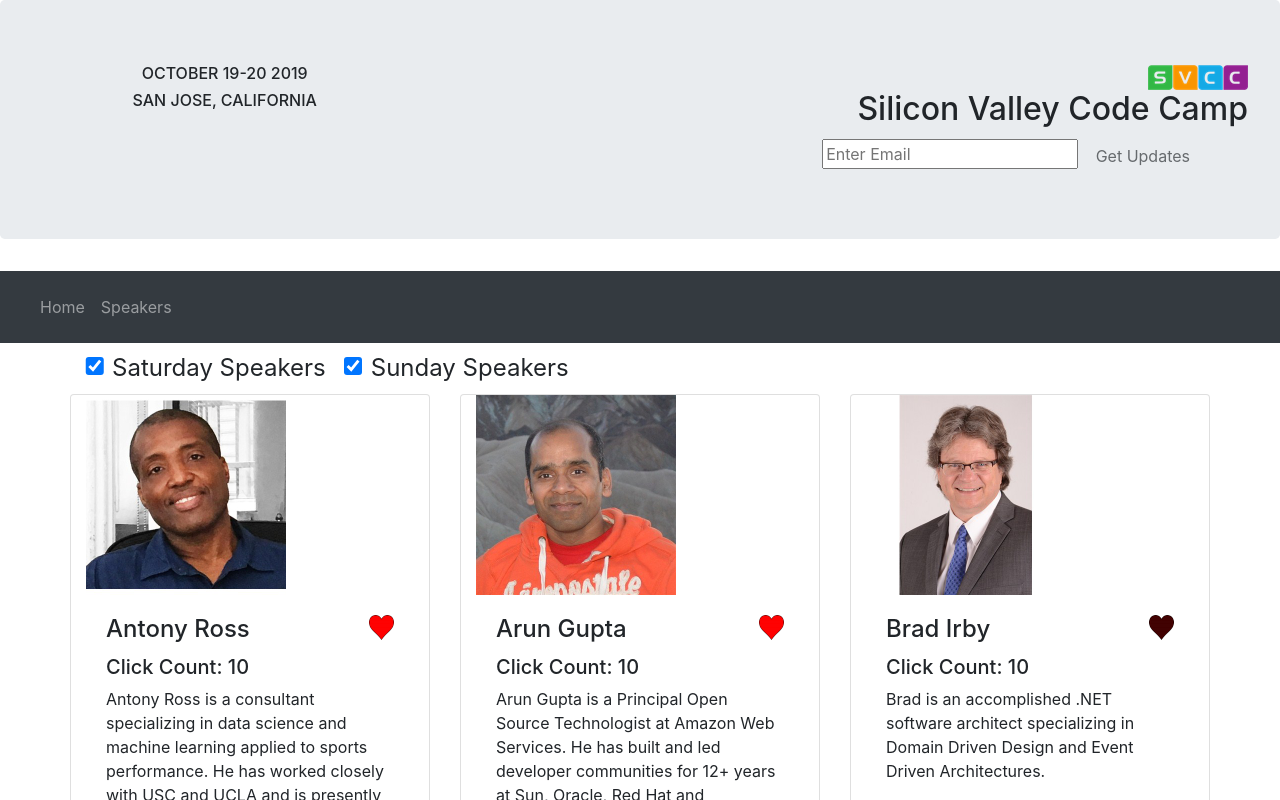
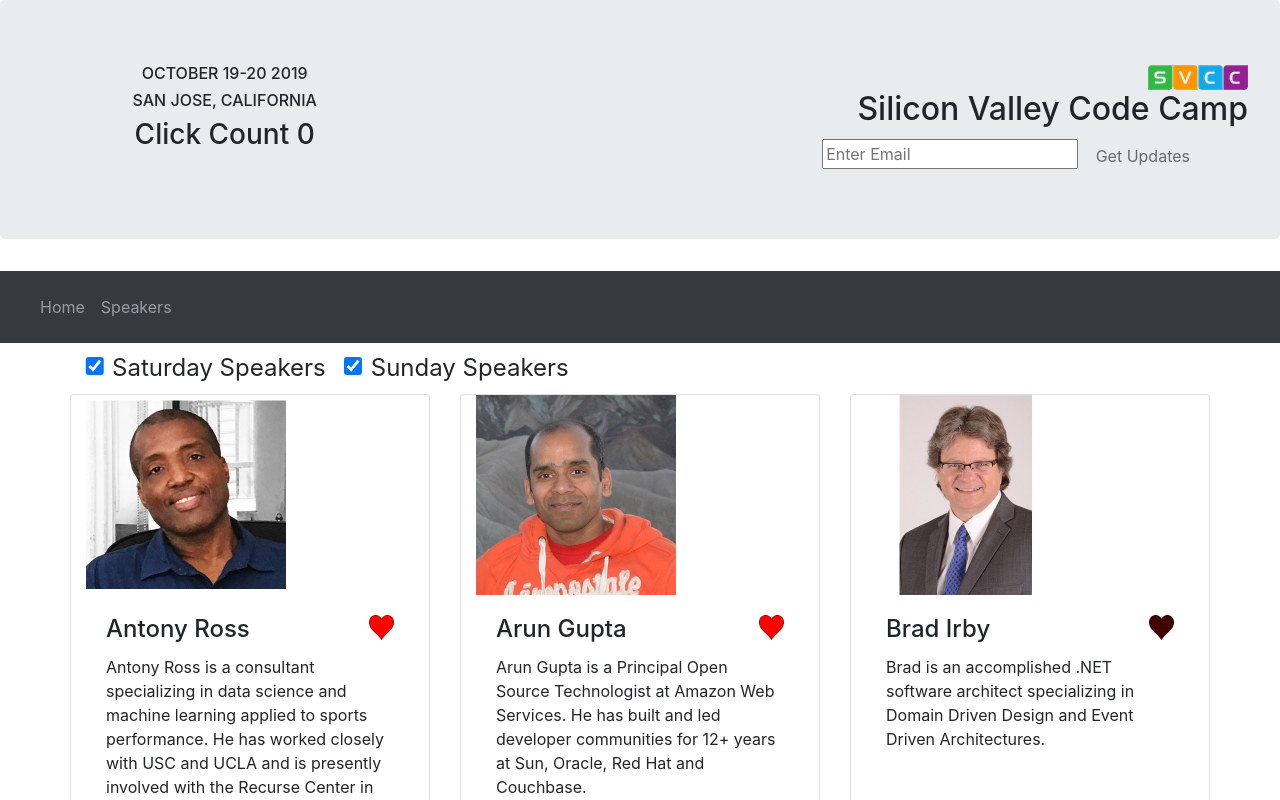
Before and after one commit to flaviotxa/react-using-hooks, a Next.js app: page /speakers in a window 1280 px wide. Shown: the top 800 px of the page. Built offline with nearby package versions, Linux system fonts and the light colour scheme.

Commit message:
Consolidate and Totaling favorite click count

```diff
--- a/src/GlobalState.js
+++ b/src/GlobalState.js
@@ -7,12 +7,16 @@ export const GlobalProvider = ({ children }) => {
   const {
     isLoading,
     speakerList,
+    favoriteClickCount,
+    incrementClickCount,
     toggleSpeakerFavorite,
   } = useSpeakerDataManager();
 
   const provider = {
     isLoading,
     speakerList,
+    favoriteClickCount,
+    incrementClickCount,
     toggleSpeakerFavorite,
   };
 
--- a/src/Header.js
+++ b/src/Header.js
@@ -1,17 +1,21 @@
-import React from 'react';
-import SignMeUp from './SignMeUp';
+import React, { useContext } from "react";
+import SignMeUp from "./SignMeUp";
+import { GlobalContext } from "./GlobalState";
 
 export const Header = () => {
   const signupCallback = (email) => {
     return console.log(`sign up called with email ${email}`);
   };
 
+  const { favoriteClickCount } = useContext(GlobalContext);
   return (
     <div className="jumbotron jumbotronheight">
       <div className="row">
         <div className="col-12 col-sm-4 text-center">
           <h6 className="text-uppercase">October 19-20 2019</h6>
           <h6 className="text-uppercase">San Jose, California</h6>
+          <h5></h5>
+          <h3>Click Count {favoriteClickCount}</h3>
         </div>
         <div className="col-12 col-sm-8 text-lg-right">
           <div>
--- a/src/SpeakerDetail.js
+++ b/src/SpeakerDetail.js
@@ -1,11 +1,12 @@
-import React from "react";
+import React, { useContext } from "react";
 import ImageToggleOnScroll from "./ImageToggleOnScroll";
 import useSpeakerDataManager from "./useSpeakerDataManager";
+import { GlobalContext } from "./GlobalState";
 
 const SpeakerDetail = React.memo(({ speakerRec, onHeartFavoriteHandler }) => {
   const { id, firstName, lastName, favorite, bio } = speakerRec;
 
-  const { favoriteClickCount, incrementClickCount } = useSpeakerDataManager();
+  const { incrementClickCount } = useContext(GlobalContext);
 
   return (
     <div className="card col-4 cardmin">
@@ -28,7 +29,6 @@ const SpeakerDetail = React.memo(({ speakerRec, onHeartFavoriteHandler }) => {
             {firstName} {lastName}
           </span>
         </h4>
-        <h5>Click Count: {favoriteClickCount}</h5>
         <span>{bio}</span>
       </div>
     </div>
--- a/src/useSpeakerDataManager.js
+++ b/src/useSpeakerDataManager.js
@@ -8,7 +8,7 @@ function useSpeakerDataManager() {
     {
       isLoading: true,
       speakerList: [],
-      favoriteClickCount: 10,
+      favoriteClickCount: 0,
     }
   );
 
```
